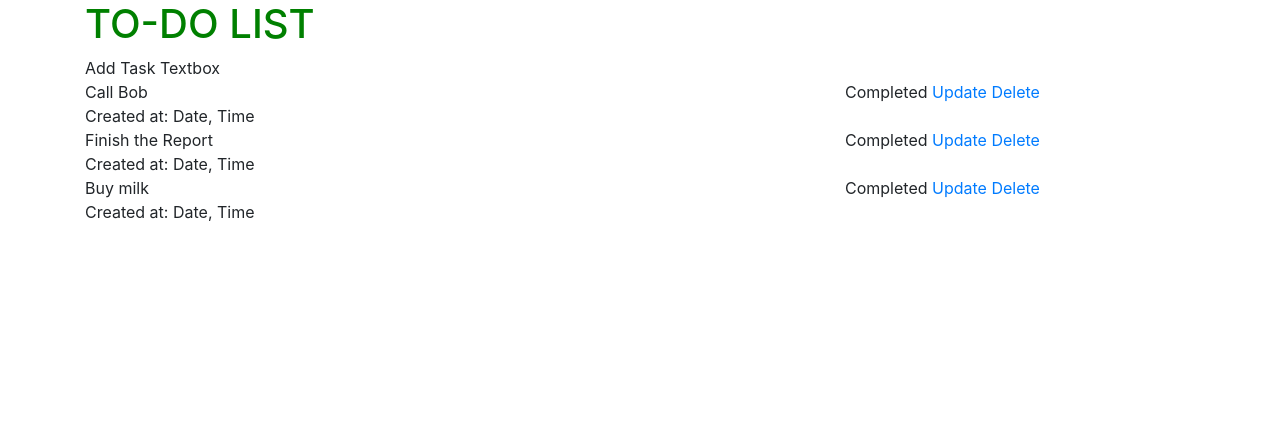
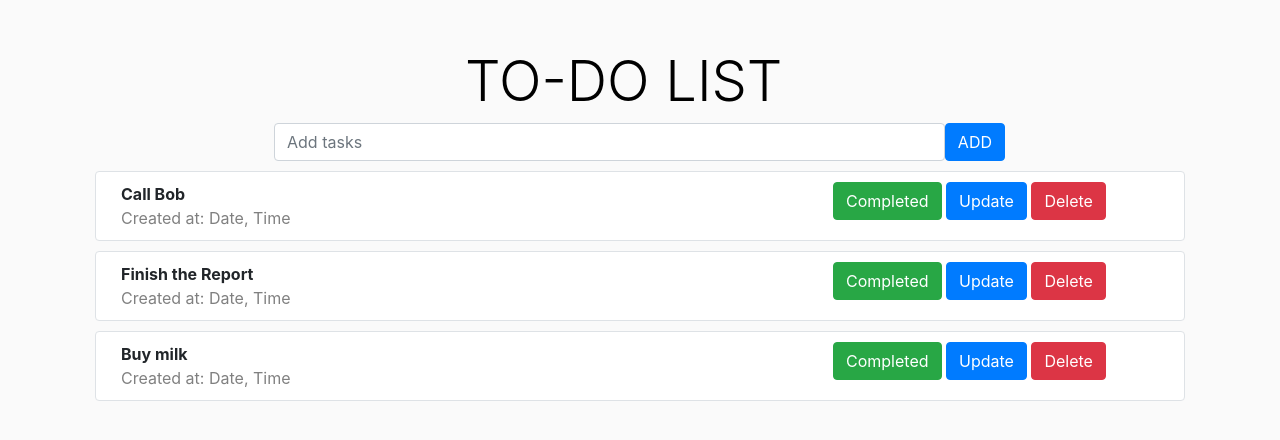
Before and after one commit to KaraMartin/Homework4, a Django app: page /todo/ in a window 1280 px wide. Shown: the top 440 px of the page. Run offline with Django 3.2, Linux system fonts and the light colour scheme; data comes from the database, SQL or seed files in the repository; both versions use the stored data as it was after the commit; some libraries are stand-ins or nearby versions.

Commit message:
Front-End visuals (bootstrap)

```diff
--- a/djangoProject/settings.py
+++ b/djangoProject/settings.py
@@ -40,7 +40,7 @@ INSTALLED_APPS = [
     'django.contrib.messages',
     'django.contrib.staticfiles',
     'todo',
-    # 'crispy_forms',
+    'crispy_forms',
 ]
 
 CRISPY_TEMPLATE_PACK = 'bootstrap4'
--- a/static/css/todo.css
+++ b/static/css/todo.css
@@ -3,5 +3,22 @@ li {
 }
 
 h1 {
-    color: green;
+    color: black;
 }
+
+body {
+    background-color: #fafafa;
+}
+
+.datetime {
+    size: 0.7rem;
+    color: gray;
+}
+
+.task {
+    border: 1px silver;
+    border-radius: 0.25rem;
+    background-color: white;
+    margin: 10px;
+    padding: 10px;
+}
--- a/templates/todo/index.html
+++ b/templates/todo/index.html
@@ -6,29 +6,38 @@
 
 {% block body %}
     <!-- Main elements of page-->
-    <div class="container">
-        <div class="row justify-content-center">
-            <div class="col-12 align-center">
-                <h1>TO-DO LIST</h1>
+    <div class="container mt-5">
+        <div class="row justify-content-md-center">
+            <div class="col-lg-4 align-center">
+                <h1 class="display-4">TO-DO LIST</h1>
             </div>
         </div>
 
         <div class="row justify-content-center">
-            <div class="col">
-                Add Task Textbox
+            <div class="col-lg-8 align-center">
+                <form action="{% url 'add' %}" method="post">
+                {% csrf_token %}
+                <div class="input-group-append">
+                    <input type="text" class="form-control" placeholder="Add tasks" name="task">
+                    <button class="btn btn-primary" type="submit">ADD</button>
+                </div>
+                </form>
             </div>
         </div>
 
+        {% for task in tasks %}
+            <div class="row justify-content-center task border">
 
-        {% for task in tasks %}
-            <div class="row justify-content-center">
                 <div class="col-8">
-                    <div>{{ task }}</div>
-                    <div>Created at: Date, Time</div>
+                    <div class="font-weight-bold">{{ task }}</div>
+                    <div class="datetime">Created at: Date, Time</div>
                 </div>
                 <div class="col-4">
-                    Completed <a href="{% url 'update' %}">Update </a> <a href="{% url 'delete' %}">Delete</a>
+                    <button class="btn btn-success" type="submit">Completed</button>
+                    <a href="{% url 'update' %}"><button class="btn btn-primary" type="submit">Update</button></a>
+                    <a href="{% url 'delete' %}"><button class="btn btn-danger" type="submit">Delete</button></a>
                 </div>
+
             </div>
         {% endfor %}
 
--- a/todo/urls.py
+++ b/todo/urls.py
@@ -5,4 +5,5 @@ urlpatterns = [
     path('', views.index, name="index"),
     path('update', views.update, name="update"),
     path('delete', views.delete, name="delete"),
+    path('add', views.add, name="add")
 ]
```
Also changed, not shown: todo/views.py (+14 -4 lines), db.sqlite3.
